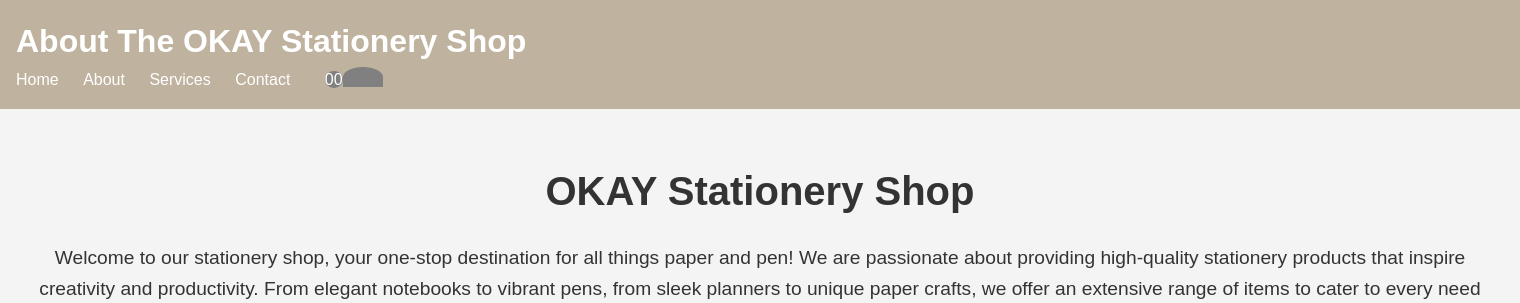
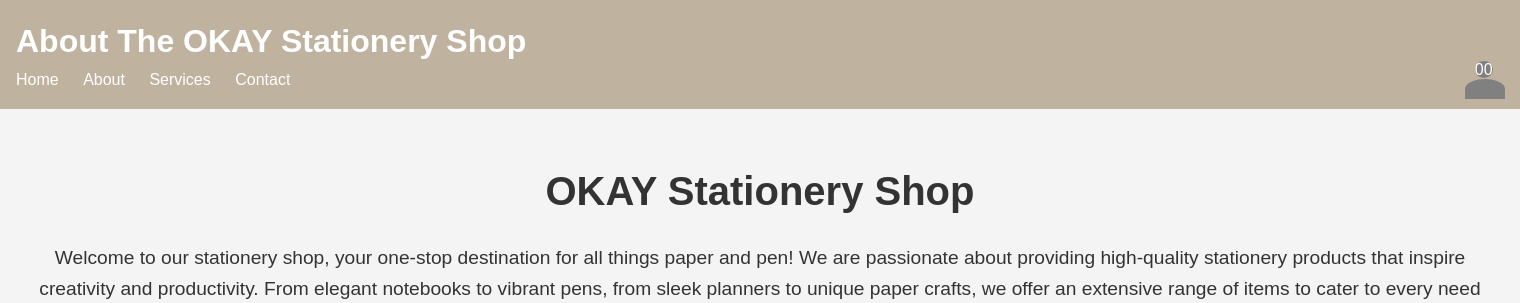
Before and after one commit to CelineKong65/DWP_PROJECT, a PHP site: page /about_us.html in a window 1520 px wide. Shown: the top 303 px of the page. Run offline with PHP 8.4, Linux system fonts and the light colour scheme.

Commit message:
about us 30%

```diff
--- a/about_us.css
+++ b/about_us.css
@@ -54,7 +54,10 @@ header nav ul li a:hover {
     height: 20px;
     border-radius: 50%;
     background-color: gray;
+    position: relative;
     margin:0px 10px 10px 10px;
+    left:1150px;
+    bottom: 10px;
 }
 
 #account::after{
@@ -63,6 +66,8 @@ header nav ul li a:hover {
     height: 20px;
     width: 40px;
     background-color: gray;
+    top: 18px;
+    left: -10px;
     border-radius: 50% 50% 0% 0%;
 }
 
--- a/about_us.html
+++ b/about_us.html
@@ -15,7 +15,7 @@
                 <li><a href="#">About</a></li>
                 <li><a href="file:///C:/xampp/htdocs/DWP_PROJECT/DWP_PROJECT/product_list.html">Services</a></li>
                 <li><a href="#">Contact</a></li>
-                <li id="account"><a href="file:///C:/xampp/htdocs/DWP_PROJECT/DWP_PROJECT/login.html">00</a></li>
+                <span><li id="account"><a href="file:///C:/xampp/htdocs/DWP_PROJECT/DWP_PROJECT/login.html">00</a></li></span>
             </ul>
         </nav>
     </header>
```
